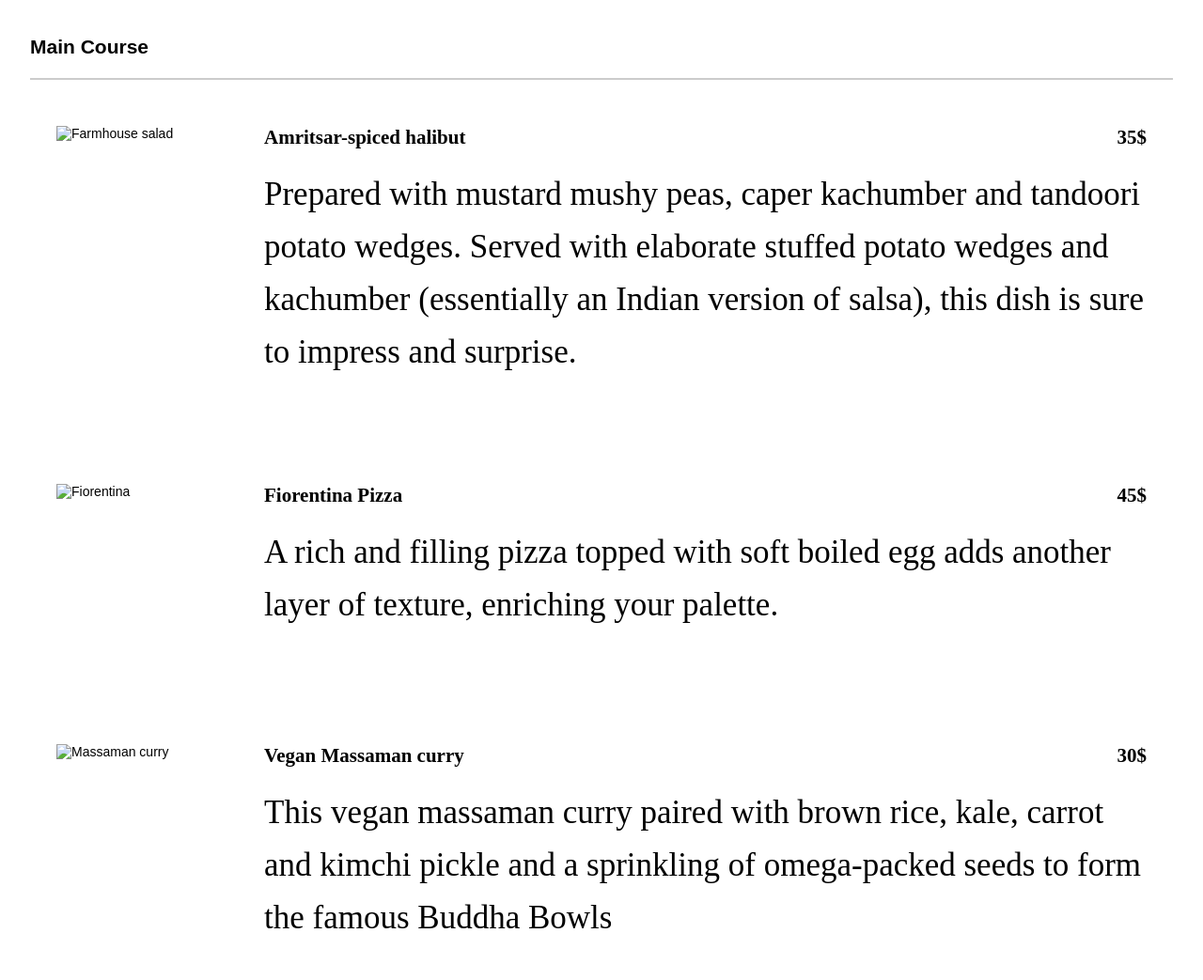
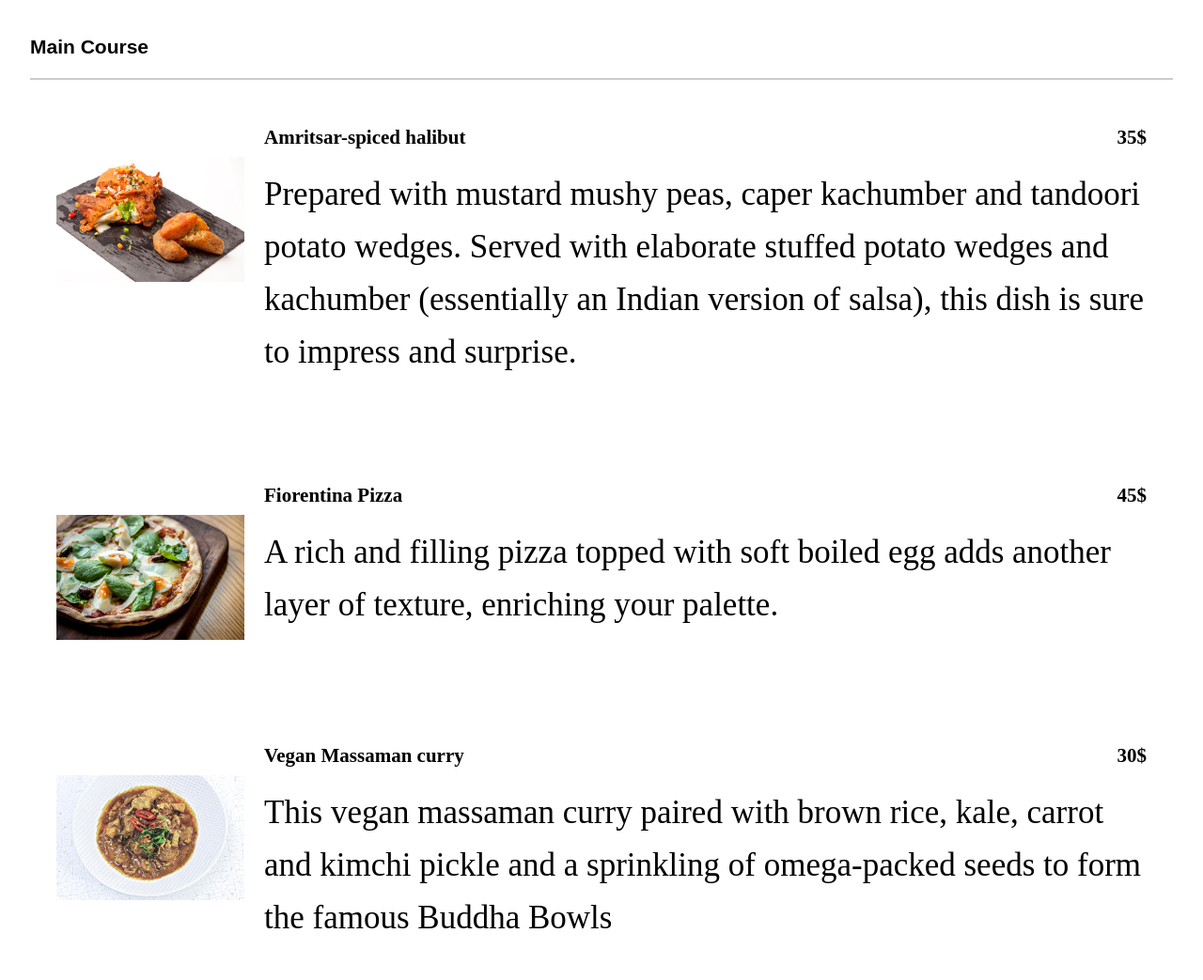
Before and after one commit to Hawk2272/WP-Lab, a plain HTML site: page menu1.html in a window 1280 px wide. Shown: the part 2220-3263 px from the top of the page at 94% size. Drawn offline with Linux system fonts and the light colour scheme; files whose address does not match are found by name; a web font is replaced by a local one.

Commit message:
images folder addition

```diff
--- a/menu1.html
+++ b/menu1.html
@@ -36,7 +36,7 @@
                </h2>
                <div class="menu-group">
                     <div class="menu-item">
-                        <img class="menu-item-image" src="farmhouse.jfif" alt="Farmhouse salad" class="menu-item-image">
+                        <img class="menu-item-image" src="Images/farmhouse.jfif" alt="Farmhouse salad" class="menu-item-image">
                         <div class="menu-item-next">
                             <h2 class="menu-item-heading">
                                 <span class="menu-item-name">Garden Salad</span>
@@ -48,7 +48,7 @@
                         </div>
                     </div>
                     <div class="menu-item">
-                        <img class="menu-item-image" src="lobster salad.jpg" alt="Farmhouse salad" class="menu-item-image">
+                        <img class="menu-item-image" src="Images/lobster salad.jpg" alt="Farmhouse salad" class="menu-item-image">
                         <div class="menu-item-next">
                             <h2 class="menu-item-heading">
                                 <span class="menu-item-name">Lobster Salad with Beetroot</span>
@@ -61,7 +61,7 @@
                         </div>
                     </div>
                     <div class="menu-item">
-                        <img class="menu-item-image" src="vada pav.jpg" alt="Farmhouse salad" class="menu-item-image">
+                        <img class="menu-item-image" src="Images/vada pav.jpg" alt="Farmhouse salad" class="menu-item-image">
                         <div class="menu-item-next">
                             <h2 class="menu-item-heading">
                                 <span class="menu-item-name">Vada Pav, served along with a spicy tamarind sauce </span>
@@ -78,7 +78,7 @@
             </h2>
             <div class="menu-group">
                 <div class="menu-item">
-                    <img class="menu-item-image" src="amritsar.jpg" alt="Farmhouse salad" class="menu-item-image">
+                    <img class="menu-item-image" src="Images/amritsar.jpg" alt="Farmhouse salad" class="menu-item-image">
                     <div class="menu-item-next">
                         <h2 class="menu-item-heading">
                             <span class="menu-item-name">Amritsar-spiced halibut</span>
@@ -90,7 +90,7 @@
                     </div>
                 </div>
                 <div class="menu-item">
-                    <img class="menu-item-image" src="pizza.jpg" alt="Fiorentina" class="menu-item-image">
+                    <img class="menu-item-image" src="Images/pizza.jpg" alt="Fiorentina" class="menu-item-image">
                     <div class="menu-item-next">
                         <h2 class="menu-item-heading">
                             <span class="menu-item-name">Fiorentina Pizza</span>
@@ -103,7 +103,7 @@
                     </div>
                 </div>
                 <div class="menu-item">
-                    <img class="menu-item-image" src="curry.jpg" alt="Massaman curry" class="menu-item-image">
+                    <img class="menu-item-image" src="Images/curry.jpg" alt="Massaman curry" class="menu-item-image">
                     <div class="menu-item-next">
                         <h2 class="menu-item-heading">
                             <span class="menu-item-name">Vegan Massaman curry </span>
@@ -120,7 +120,7 @@
         </h2>
         <div class="menu-group">
             <div class="menu-item">
-                <img class="menu-item-image" src="cake.jpg" alt="Chocolate torte" class="menu-item-image">
+                <img class="menu-item-image" src="Images/cake.jpg" alt="Chocolate torte" class="menu-item-image">
                 <div class="menu-item-next">
                     <h2 class="menu-item-heading">
                         <span class="menu-item-name">Chocolate torte</span>
@@ -133,7 +133,7 @@
                 </div>
             </div>
             <div class="menu-item">
-                <img class="menu-item-image" src="strawberry.jpg" alt="Strawberry and macadamia mille-feuille" class="menu-item-image">
+                <img class="menu-item-image" src="Images/strawberry.jpg" alt="Strawberry and macadamia mille-feuille" class="menu-item-image">
                 <div class="menu-item-next">
                     <h2 class="menu-item-heading">
                         <span class="menu-item-name">Strawberry and macadamia mille-feuille</span>
@@ -146,7 +146,7 @@
                 </div>
             </div>
             <div class="menu-item">
-                <img class="menu-item-image" src="madagascar.jpg" alt="Pink pepper chocolate dessert with banana and passion fruit sauce" class="menu-item-image">
+                <img class="menu-item-image" src="Images/madagascar.jpg" alt="Pink pepper chocolate dessert with banana and passion fruit sauce" class="menu-item-image">
                 <div class="menu-item-next">
                     <h2 class="menu-item-heading">
                         <span class="menu-item-name">Pink pepper chocolate dessert with banana and passion fruit sauce</span>
```
Also changed, not shown: Images/4bd2ef19fbd647c1f0f377f780c29d1c.jpg (renamed from 4bd2ef19fbd647c1f0f377f780c29d1c.jpg), Images/amritsar.jpg (added), Images/cake.jpg (added), Images/curry.jpg (added), Images/download (1).jfif (renamed from download (1).jfif), Images/farmhouse.jfif (renamed from farmhouse.jfif), Images/lobster salad.jpg (renamed from lobster salad.jpg), Images/madagascar.jpg (added), Images/pizza.jpg (added), Images/strawberry.jpg (added), Images/vada pav.jpg (renamed from vada pav.jpg).
